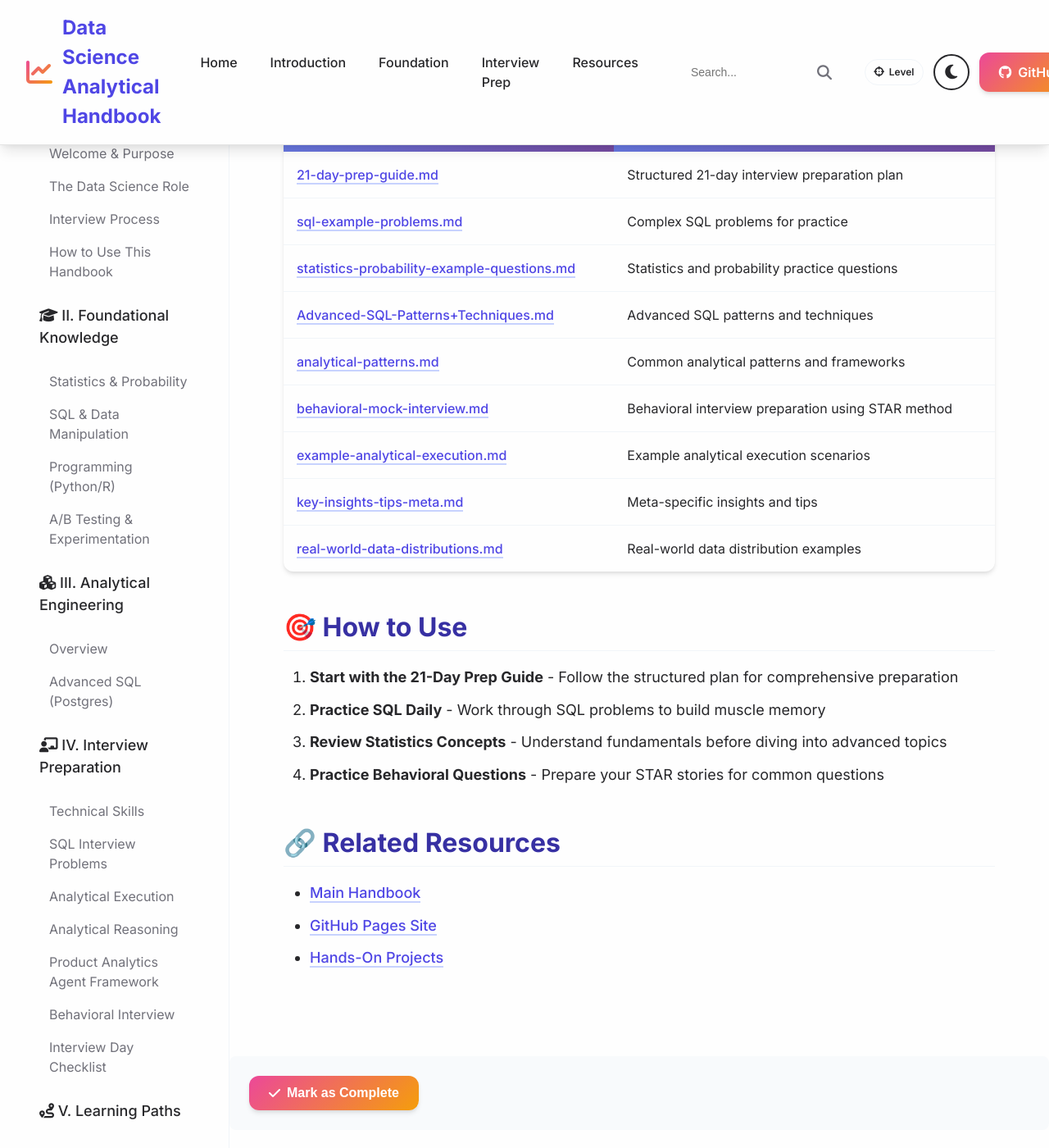
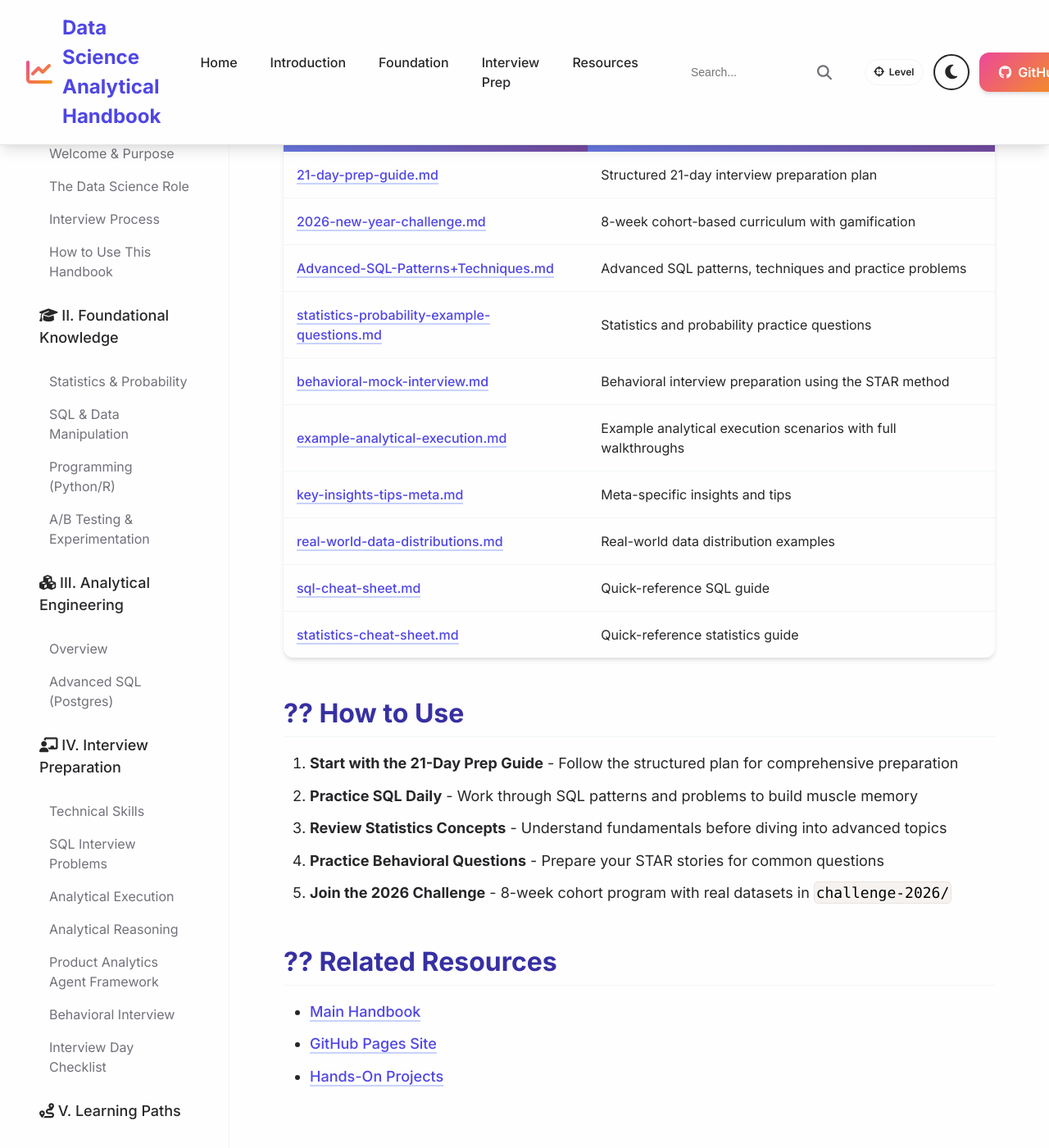
Before and after one commit to moshesham/Data-Science-Analytical-Handbook, a Jekyll site: the page built from supplementary/README.md, in a window 1280 px wide and 1400 px high, scrolled down 412 px. Shown: the whole window at 82% size. Built offline with Jekyll 4.4.1, drawn with Linux system fonts in a browser that asks for light colours; nearby versions of some CDN libraries; our own code applies the rules of GitHub Pages for plain Markdown files.

```diff
--- a/supplementary/README.md
+++ b/supplementary/README.md
@@ -2,29 +2,31 @@
 
 This directory contains additional study materials and practice problems for data science interview preparation.
 
-## 📚 Contents
+## ?? Contents
 
 | File | Description |
 |------|-------------|
 | [21-day-prep-guide.md](21-day-prep-guide.md) | Structured 21-day interview preparation plan |
-| [sql-example-problems.md](sql-example-problems.md) | Complex SQL problems for practice |
+| [2026-new-year-challenge.md](2026-new-year-challenge.md) | 8-week cohort-based curriculum with gamification |
+| [Advanced-SQL-Patterns+Techniques.md](Advanced-SQL-Patterns+Techniques.md) | Advanced SQL patterns, techniques and practice problems |
 | [statistics-probability-example-questions.md](statistics-probability-example-questions.md) | Statistics and probability practice questions |
-| [Advanced-SQL-Patterns+Techniques.md](Advanced-SQL-Patterns+Techniques.md) | Advanced SQL patterns and techniques |
-| [analytical-patterns.md](analytical-patterns.md) | Common analytical patterns and frameworks |
-| [behavioral-mock-interview.md](behavioral-mock-interview.md) | Behavioral interview preparation using STAR method |
-| [example-analytical-execution.md](example-analytical-execution.md) | Example analytical execution scenarios |
+| [behavioral-mock-interview.md](behavioral-mock-interview.md) | Behavioral interview preparation using the STAR method |
+| [example-analytical-execution.md](example-analytical-execution.md) | Example analytical execution scenarios with full walkthroughs |
 | [key-insights-tips-meta.md](key-insights-tips-meta.md) | Meta-specific insights and tips |
 | [real-world-data-distributions.md](real-world-data-distributions.md) | Real-world data distribution examples |
+| [sql-cheat-sheet.md](sql-cheat-sheet.md) | Quick-reference SQL guide |
+| [statistics-cheat-sheet.md](statistics-cheat-sheet.md) | Quick-reference statistics guide |
 
-## 🎯 How to Use
+## ?? How to Use
 
 1. **Start with the 21-Day Prep Guide** - Follow the structured plan for comprehensive preparation
-2. **Practice SQL Daily** - Work through SQL problems to build muscle memory
+2. **Practice SQL Daily** - Work through SQL patterns and problems to build muscle memory
 3. **Review Statistics Concepts** - Understand fundamentals before diving into advanced topics
 4. **Practice Behavioral Questions** - Prepare your STAR stories for common questions
+5. **Join the 2026 Challenge** - 8-week cohort program with real datasets in `challenge-2026/`
 
-## 🔗 Related Resources
+## ?? Related Resources
 
-- [Main Handbook](../Data-Science-Analytical-Interview-Preparation-Handbook.MD)
+- [Main Handbook](../README.md)
 - [GitHub Pages Site](https://moshesham.github.io/Data-Science-Analytical-Handbook/)
 - [Hands-On Projects](../Analytical-HandsOn-Projects/)
```
Also changed, not shown: Analytical-HandsOn-Projects/Cohort_Analysis_Project/README.md (+2 -0 lines), Analytical-HandsOn-Projects/Demand_Forecasting_Project/README.md (+2 -0 lines), Analytical-HandsOn-Projects/Fraud_Detection_Project/README.md (+2 -0 lines), Analytical-HandsOn-Projects/Movie_Reviews_Project/README.md (added, +57 -0 lines), Analytical-HandsOn-Projects/Pricing_Elasticity_Project/README.md (+2 -0 lines), Analytical-HandsOn-Projects/overview.md (+9 -9 lines), CONTRIBUTING.md (+1 -1 lines), _pages/resources_practice.md (+1 -1 lines), _pages/streamlit-app.md (+7 -10 lines), archive/Data-Science-Analytical-Interview-Preparation-Handbook.MD (+7 -0 lines), supplementary/2026-new-year-challenge.md (+1 -1 lines), supplementary/21-day-prep-guide.md (+1 -1 lines), README.md, 1 other file.
